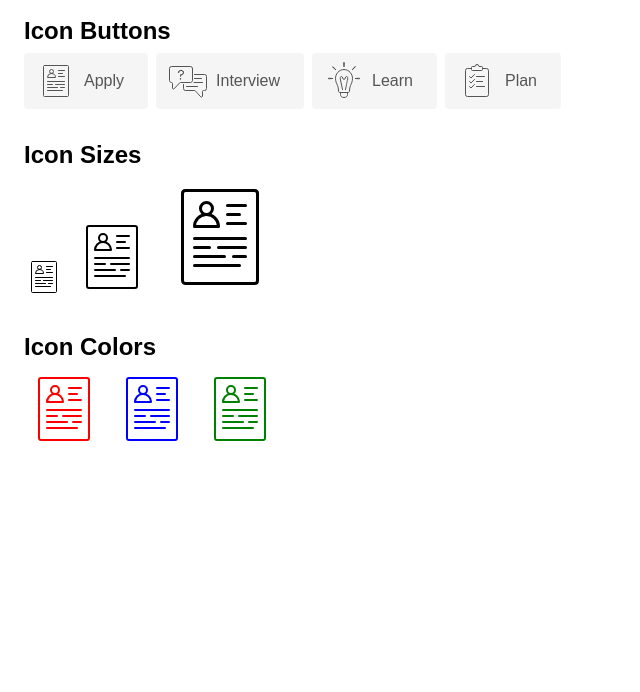
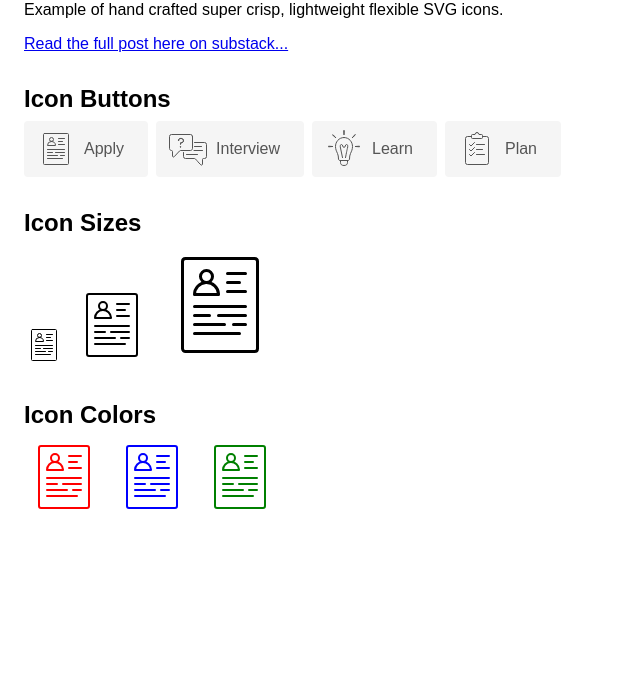
Before and after one commit to alexduncan/super-crispy-svg-icons, a website with bundled scripts: page public/index.html in a window 1280 px wide. Shown: the part 108-800 px from the top of the page, without its empty margins (0-640 px from the left). Built offline with nearby package versions, Linux system fonts and the light colour scheme.

Commit message:
Updated with link to Substack post.

```diff
--- a/public/index.html
+++ b/public/index.html
@@ -6,6 +6,14 @@
 	</head>
 	<body>
 		<h1>Super Crispy SVG Icons</h1>
+
+		<p>Example of hand crafted super crisp, lightweight flexible SVG icons.</p>
+
+		<p>
+			<a href="https://persevering.substack.com/p/super-crispy-svg-icons"
+				>Read the full post here on substack...</a
+			>
+		</p>
 
 		<h2>Icon Buttons</h2>
 		<nav id="iconButtons"></nav>
```
Also changed, not shown: README.md.
